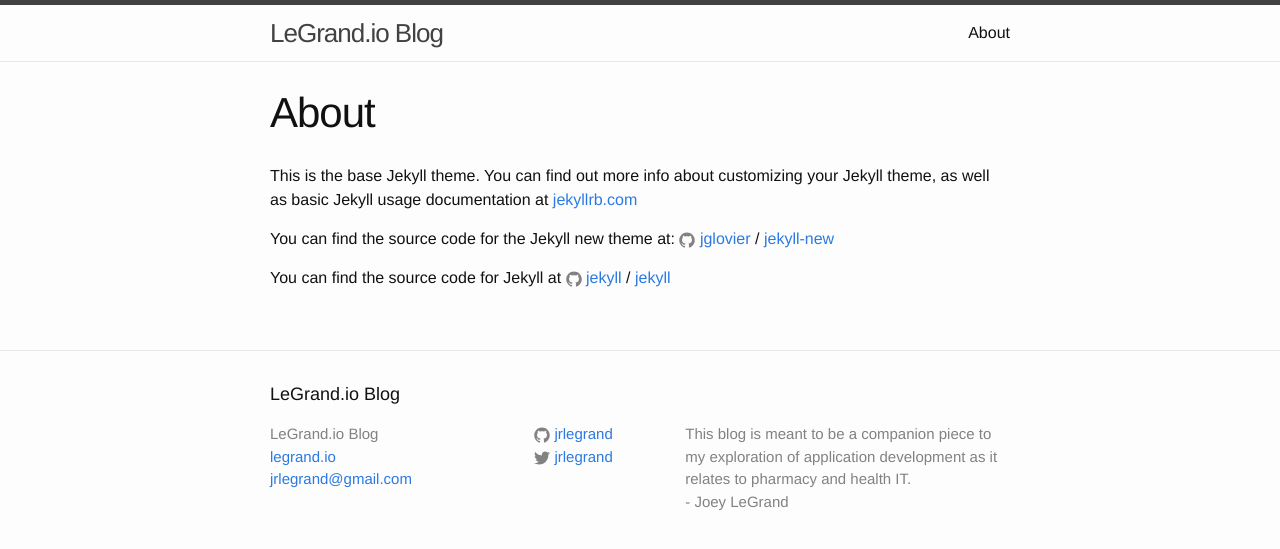
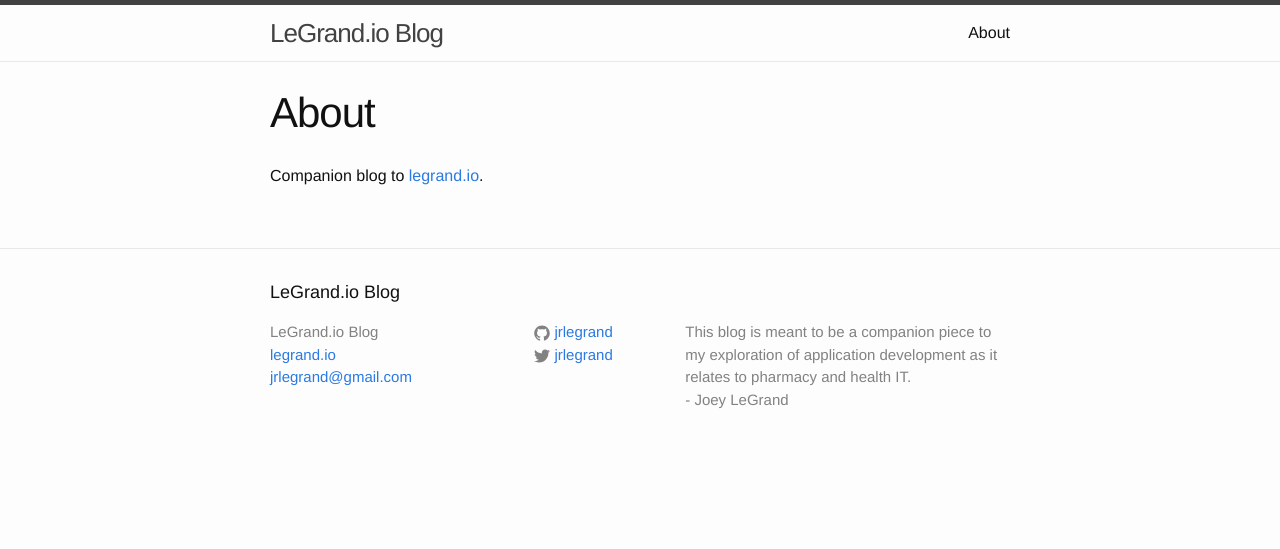
Before and after one commit to jrlegrand/jrlegrand.github.io, a Jekyll site: the page built from about.md, in a window 1280 px wide. Shown: the top 549 px of the page. Built offline with Jekyll 4.4.1, drawn with Linux system fonts in a browser that asks for light colours.

Commit message:
Update about.md

```diff
--- a/about.md
+++ b/about.md
@@ -4,12 +4,4 @@
 permalink: /about/
 ---
 
-This is the base Jekyll theme. You can find out more info about customizing your Jekyll theme, as well as basic Jekyll usage documentation at [jekyllrb.com](http://jekyllrb.com/)
-
-You can find the source code for the Jekyll new theme at:
-{% include icon-github.html username="jglovier" %} /
-[jekyll-new](https://github.com/jglovier/jekyll-new)
-
-You can find the source code for Jekyll at
-{% include icon-github.html username="jekyll" %} /
-[jekyll](https://github.com/jekyll/jekyll)
+Companion blog to [legrand.io](https://legrand.io).
```
